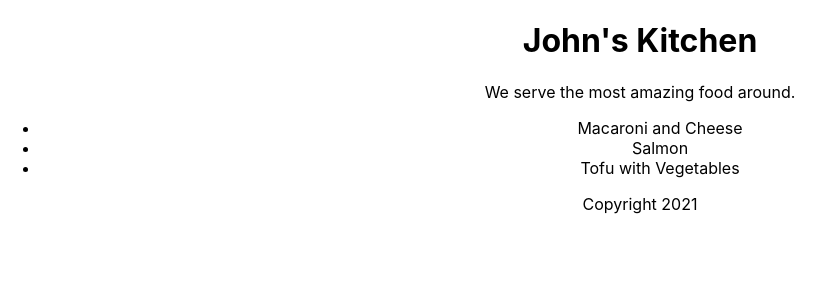
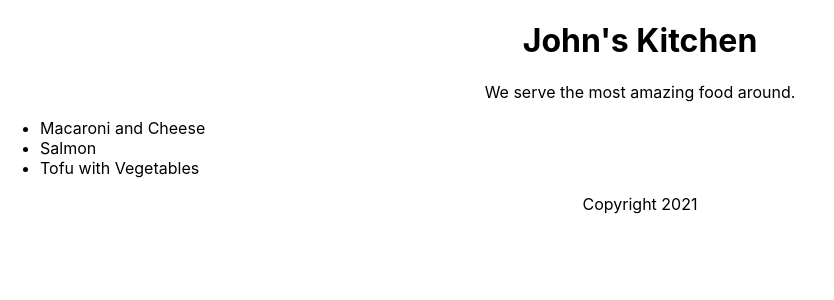
Before and after one commit to viktormishyn/react-test, a React (Create React App) app in the folder react-essentials/: page / in a window 1280 px wide. Shown: the top 300 px of the page, without its empty margins (0-834 px from the left). Built offline with nearby package versions, Linux system fonts and the light colour scheme.

Commit message:
Add css style object to jsx

```diff
--- a/react-essentials/src/App.js
+++ b/react-essentials/src/App.js
@@ -15,7 +15,7 @@ function Main(props) {
       <p>
         We serve the most {props.adjective} food around.
       </p>
-      <ul>
+      <ul style={{ textAlign: "left" }}>
         {props.dishes.map(dish => <li>{dish}</li>)}
       </ul>
     </section>
```
